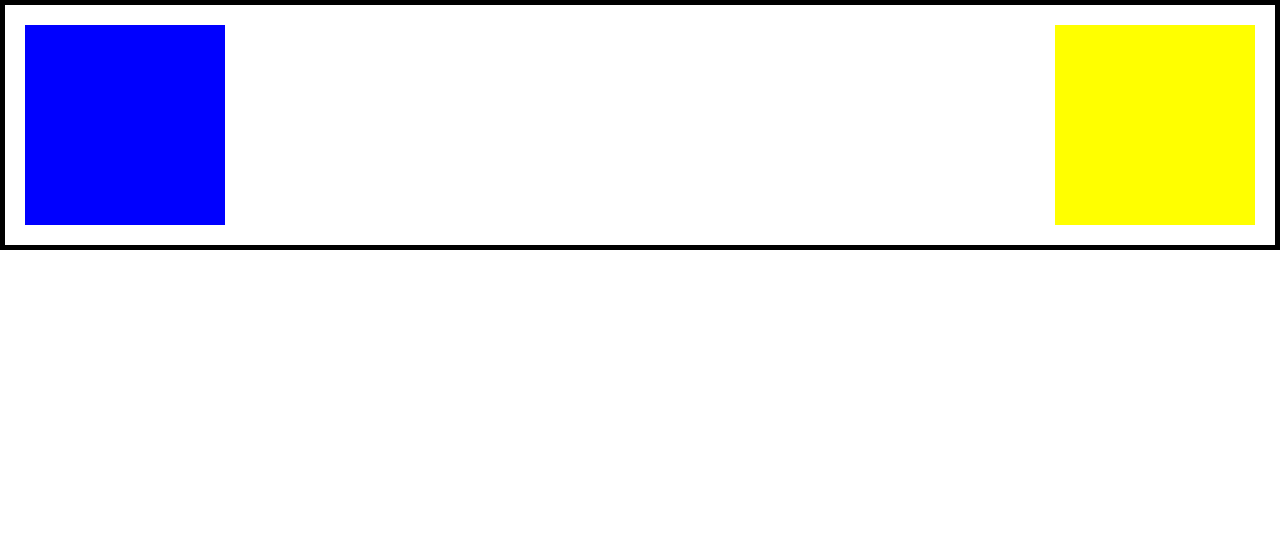
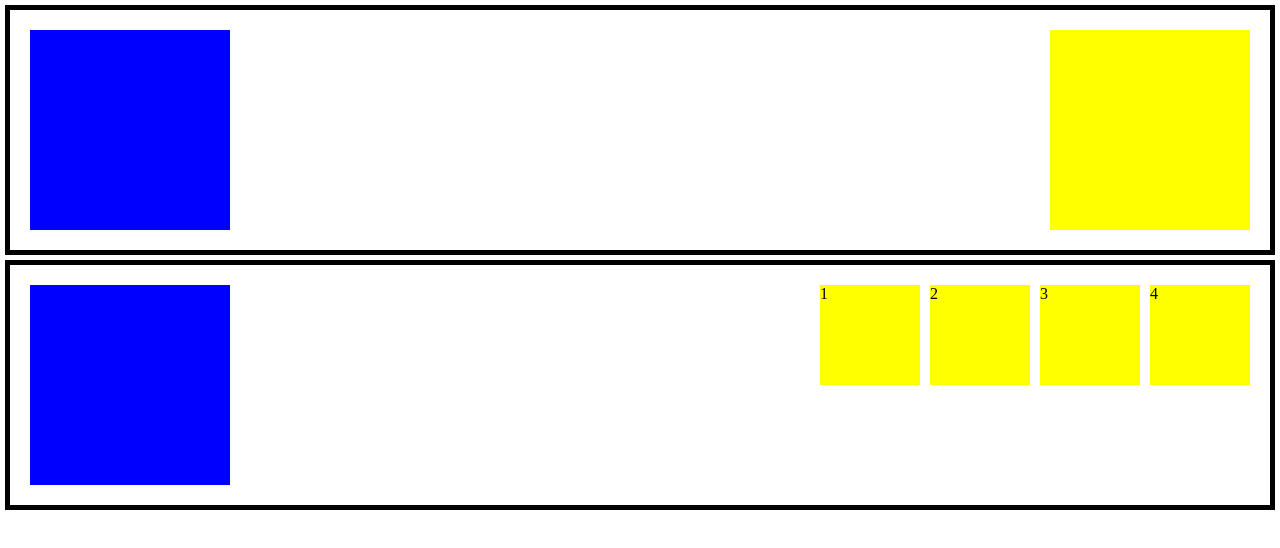
Before and after one commit to InnaPatlakha/lesson7, a plain HTML site: page index.html in a window 1280 px wide. Drawn offline with Linux system fonts and the light colour scheme.

Commit message:
picture 2

```diff
--- a/index.html
+++ b/index.html
@@ -18,6 +18,17 @@
     <div class="clearfix"></div>
   </div>
 
+  <div class="row">
+    <div class="block3"></div>
+    <div class="block4">
+      <div class="mini">1</div>
+      <div class="mini">2</div>
+      <div class="mini">3</div>
+      <div class="mini">4</div>
+    </div>
+    <div class="clearfix"></div>
+  </div>
+
 </body>
 
 </html>
--- a/style.css
+++ b/style.css
@@ -7,6 +7,7 @@
 .row {
   border: 5px solid black;
   padding: 20px;
+  margin: 5px;
 }
 .block1 {
   height: 200px;
@@ -20,3 +21,19 @@
   background-color: yellow;
   float: right;
 }
+.block3 {
+  height: 200px;
+  width: 200px;
+  background-color: blue;
+  float: left;
+}
+.block4 {
+  float: right;
+}
+.mini {
+  height: 100px;
+  width: 100px;
+  background-color: yellow;
+  float: left;
+  margin-left: 10px;
+}
```
